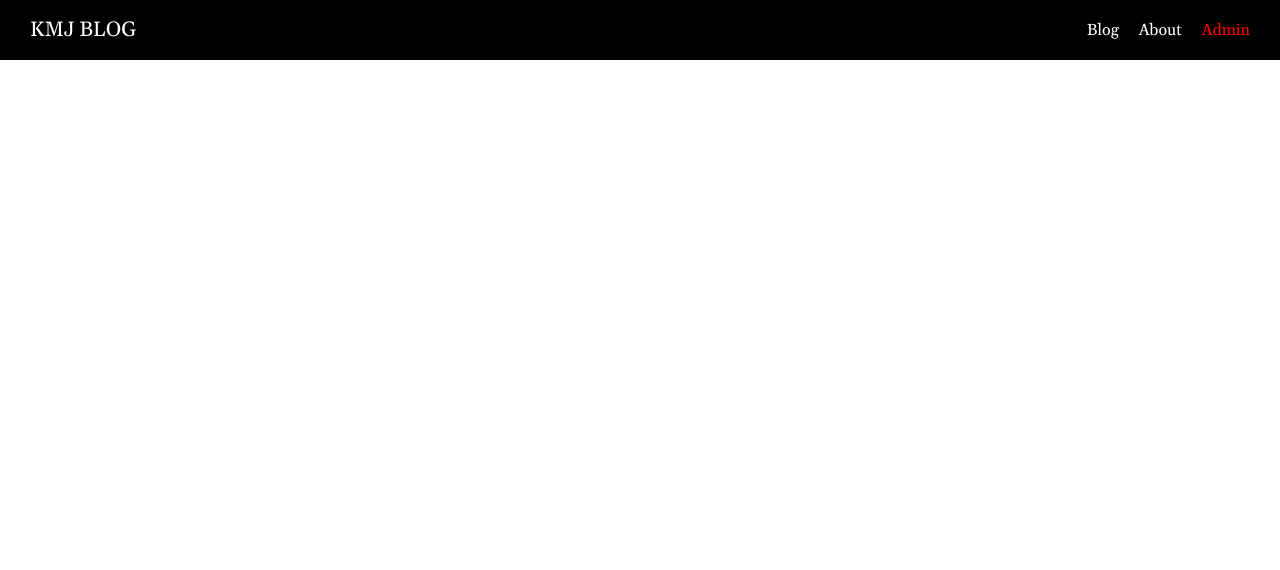
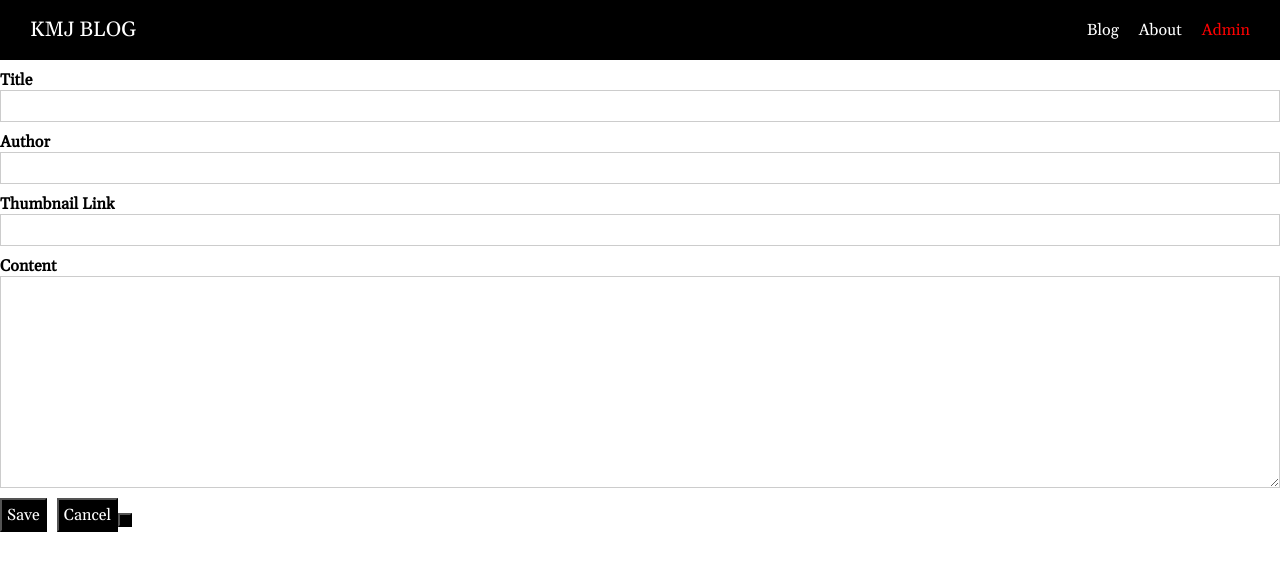
Before and after one commit to Msjamisun/blog, a Nuxt app: page /admin/new-post in a window 1280 px wide. Shown: the top 570 px of the page. Built offline with nearby package versions, Linux system fonts and the light colour scheme.

Commit message:
building out admin view components

```diff
--- /dev/null
+++ b/components/ui/AppButton.vue
@@ -0,0 +1,35 @@
+<template>
+  <!-- pass on attributes and listeners $attrs && $listeners-->
+  <button class="button" :class="btnStyle" v-bind="$attrs" v-on="$listeners">
+    <slot />
+  </button>
+</template>
+
+<script>
+export default {
+  name: "AppButton",
+  props: {
+    btnStyle: {
+      type: String,
+      default: ""
+    }
+  }
+};
+</script>
+
+<style scoped>
+.button {
+  font: inherit;
+  background-color: black;
+  color: white;
+  padding: 5px;
+  cursor: pointer;
+  border: 1ps solid black;
+}
+
+.button:hover,
+.button:active {
+  background-color: rgb(51, 51, 51);
+  border: 1px solid black;
+}
+</style>
--- /dev/null
+++ b/components/ui/AppInputControl.vue
@@ -0,0 +1,62 @@
+<template>
+  <div class="input-control">
+    <label><slot /></label>
+    <!-- pass on attributes and listeners $attrs && $listeners-->
+    <input
+      v-if="controlType === 'input'"
+      v-bind="$attrs"
+      :value="value"
+      @input="$emit('input', $event.target.value)"
+    />
+    <!-- listens to input event an emits it -->
+    <textarea
+      v-if="controlType === 'textarea'"
+      rows="10"
+      :value="value"
+      @input="$emit('input', $event.target.value)"
+    ></textarea>
+  </div>
+</template>
+
+<script>
+export default {
+  name: "AppInputControl",
+  props: {
+    controlType: {
+      type: String,
+      default: "input"
+    },
+    value: {
+      type: String,
+      default: ""
+    }
+  }
+};
+</script>
+
+<style scoped>
+.input-control {
+  margin: 10px 0;
+}
+
+.input-control label {
+  display: block;
+  font-weight: bold;
+}
+
+.input-control input,
+.input-control textarea {
+  display: block;
+  width: 100%;
+  box-sizing: border-box;
+  font: inherit;
+  border: 1px solid #ccc;
+  padding: 5px;
+}
+
+.input-control input:focus,
+.input-control textarea:focus {
+  background-color: #eee;
+  outline: none;
+}
+</style>
--- a/pages/admin/index.vue
+++ b/pages/admin/index.vue
@@ -1,3 +1,36 @@
 <template>
-    <h1>Admin view</h1>
+  <div class="admin-page">
+      <section class="new-posts">
+          <button>Create Post</button>
+      </section>
+      <section class="exisiting-posts">
+          <h1>Esiting Posts</h1>
+          <PostList />
+      </section>
+  </div>
 </template>
+
+<script>
+import PostList from '@/components/posts/PostList'
+export default {
+    components: {
+        PostList
+    }
+}
+</script>
+
+<style scoped>
+.admin-page {
+  padding: 20px;
+}
+
+.new-post {
+  text-align: center;
+  border-bottom: 2px solid #ccc;
+  padding-bottom: 10px;
+}
+
+.existing-posts h1 {
+  text-align: center;
+}
+</style>
--- a/pages/admin/new-post/index.vue
+++ b/pages/admin/new-post/index.vue
@@ -0,0 +1,43 @@
+<template>
+    <div class="admin-new-post-page">
+        <section class="new-post-section">
+            <form>
+                <AppInputControl v-model="editedPost.title">Title</AppInputControl>
+                <AppInputControl v-model="editedPost.author">Author</AppInputControl>
+                <AppInputControl v-model="editedPost.thumbnailLink">Thumbnail Link</AppInputControl>
+                <AppInputControl
+                    control-type="textarea"
+                    v-model="editedPost.content">Content</AppInputControl>
+                <AppButton type="submit">Save</AppButton>
+                <AppButton
+                    type="button"
+                    style="margin-left: 10px"
+                    btn-style="cancel"
+                    @click="onCanel">Cancel</AppButton>
+                <AppButton />
+            </form>
+        </section>
+    </div>
+</template>
+
+<script>
+import AppButton from '@/components/ui/AppButton'
+import AppInputControl from '@/components/ui/AppInputControl'
+
+export default {
+    data() {
+        return {
+            editedPost: {
+                title: '',
+                author: '',
+                thumbnailLink: '',
+                content: ''
+            }
+        }
+    },
+    components: {
+        AppButton,
+        AppInputControl
+    }
+}
+</script>
```
